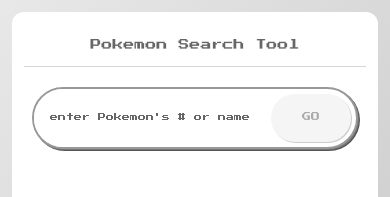
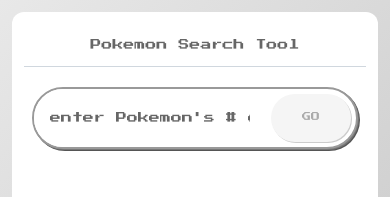
Before and after one commit to rrspw-oo/pokemon-dex, a React (Vite) app: page / in a window 390 px wide. Shown: the top 197 px of the page. Built offline with nearby package versions, Linux system fonts and the light colour scheme.

Commit message:
fix error

```diff
--- a/index.html
+++ b/index.html
@@ -3,7 +3,7 @@
   <head>
     <meta charset="UTF-8" />
     <link rel="icon" type="image/svg+xml" href="/homeScreen-icon.svg" />
-    <meta name="viewport" content="width=device-width, initial-scale=1.0" />
+    <meta name="viewport" content="width=device-width, initial-scale=1.0, maximum-scale=1.0, user-scalable=no" />
     <title>Pokemon Dex - R_R</title>
 
     <!-- PWA Manifest -->
--- a/src/components/SearchBox.css
+++ b/src/components/SearchBox.css
@@ -18,6 +18,7 @@
     2px 2px 0px #999,
     4px 4px 0px #777;
   transition: all 0.2s ease;
+
 }
 
 .search-input-container:focus-within {
@@ -31,6 +32,7 @@
   flex: 1;
   padding: 12px 16px;
   border: none;
+  border-radius: 99px;
   font-size: 12px;
   outline: none;
   background: transparent;
@@ -49,6 +51,11 @@
   background: #f2f2f7;
   color: #8e8e93;
   cursor: not-allowed;
+}
+
+.search-input:focus {
+  outline: none;
+  background: #ffffff;
 }
 /*
 .clear-button {
@@ -91,7 +98,7 @@
     margin: 5px  5px 5px 5px;
     background: #f0f0f0;
     color: #000;
-    border-radius: 10px;
+    border-radius: 99px;
     cursor: pointer;
     font-size: 12px;
     font-weight: normal;
@@ -128,8 +135,11 @@
 
   .search-input {
     padding: 14px 16px;
-    font-size: 10px;
+    font-size: 16px;
     border-radius: 99px;
+    -webkit-appearance: none;
+    appearance: none;
+    -webkit-tap-highlight-color: transparent;
   }
 
   .search-button {
@@ -172,8 +182,11 @@
     border: none;
     background: #ffffff;
     padding: 16px;
-    font-size: 8px;
-        border-radius: 99px;
+    font-size: 11px;
+    border-radius: 99px;
+    -webkit-appearance: none;
+    appearance: none;
+    -webkit-tap-highlight-color: transparent;
   }
 
   .search-button {
```
